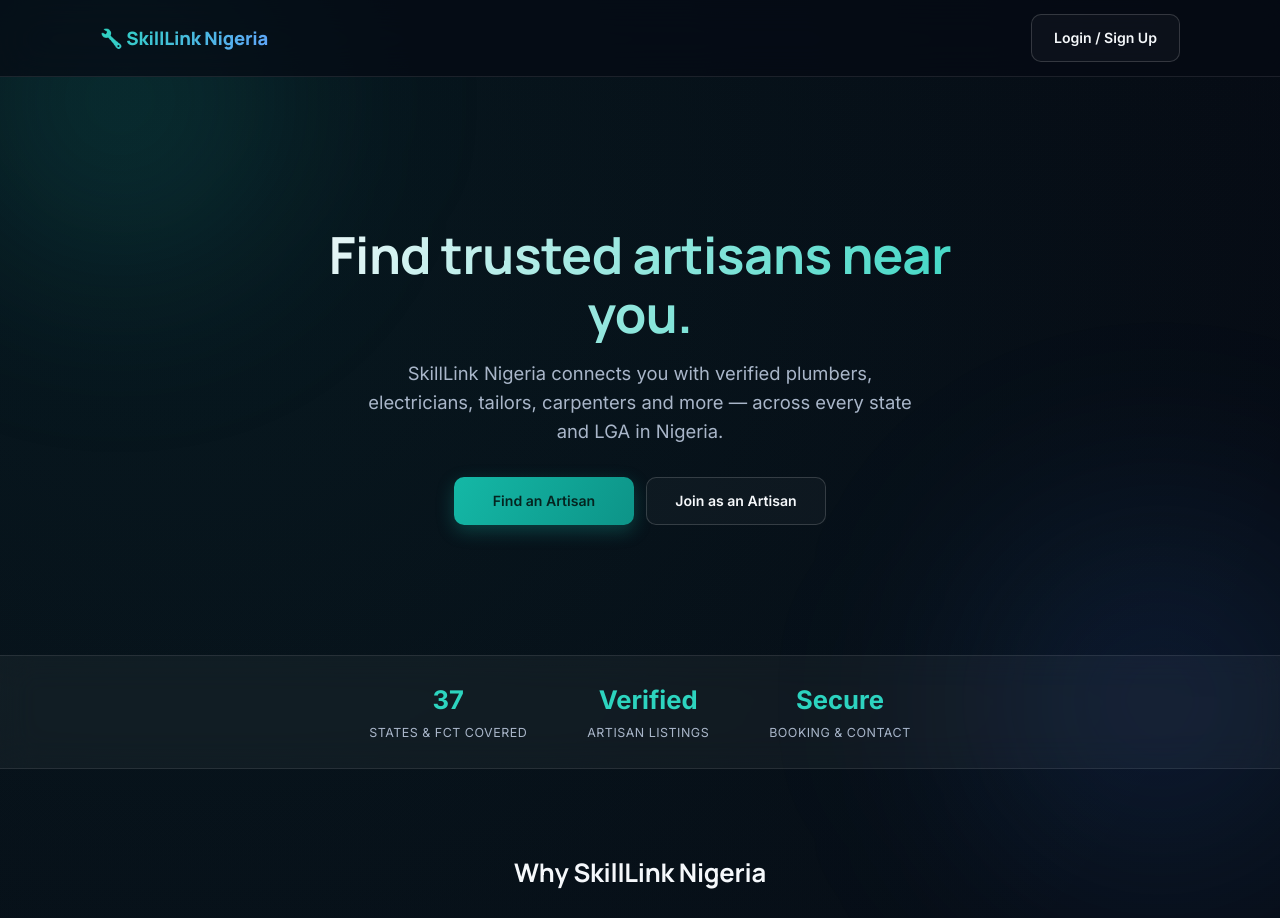
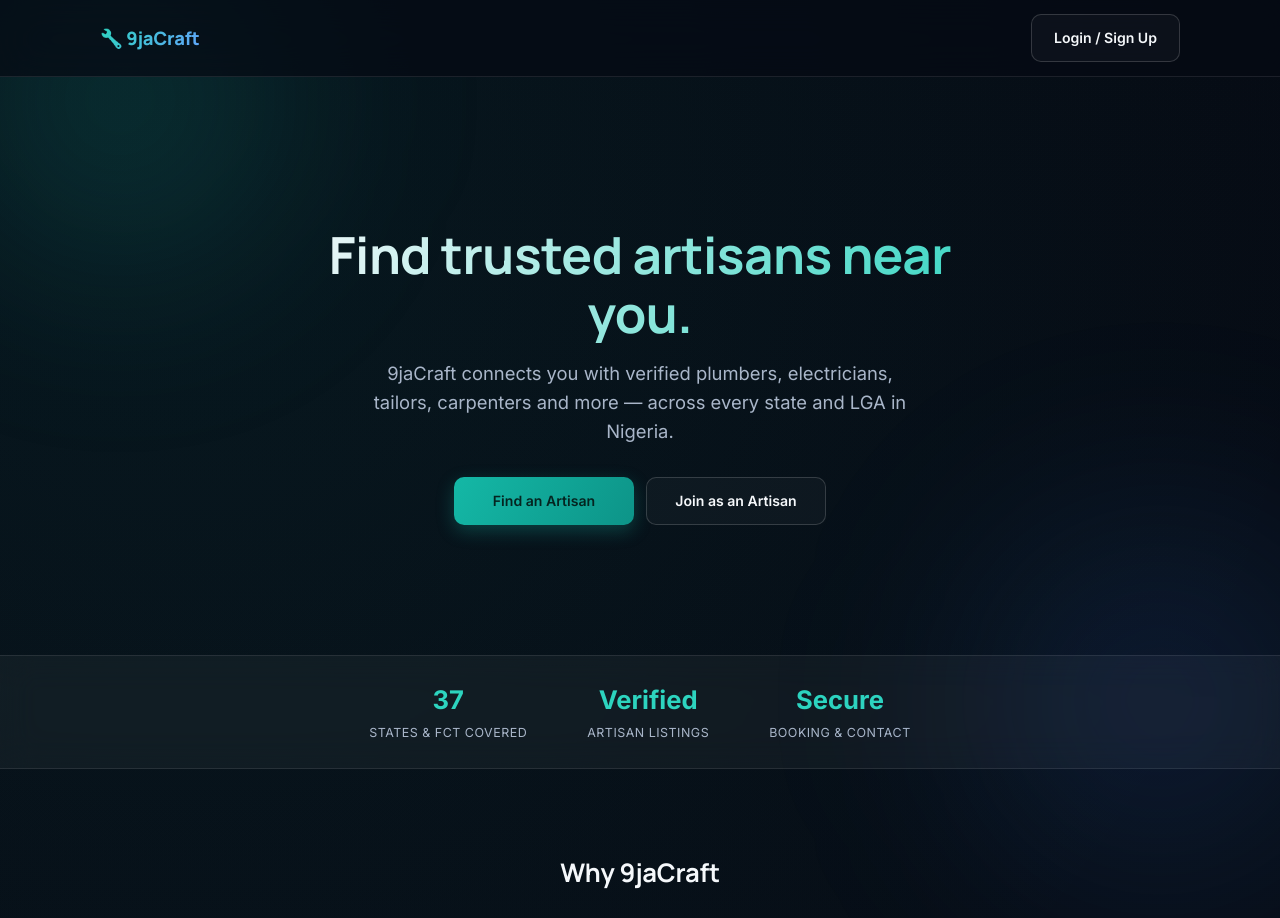
Before and after one commit to Eliza-9/9jaCraft-, a website: page public/landing.html in a window 1280 px wide. Shown: the top 918 px of the page. Drawn offline with Linux system fonts and the light colour scheme.

Commit message:
Update landing.html

```diff
--- a/public/landing.html
+++ b/public/landing.html
@@ -3,14 +3,14 @@
 <head>
   <meta charset="UTF-8">
   <meta name="viewport" content="width=device-width, initial-scale=1.0">
-  <title>SkillLink Nigeria — Find Trusted Artisans Near You</title>
+  <title>9jaCraft — Find Trusted Artisans Near You</title>
   <link rel="stylesheet" href="/style.css">
 </head>
 <body>
 
   <header class="header">
     <div class="header-content">
-      <div class="logo">🔧 SkillLink Nigeria</div>
+      <div class="logo">🔧 9jaCraft</div>
       <a href="/index.html" class="btn btn-outline">Login / Sign Up</a>
     </div>
   </header>
@@ -22,7 +22,7 @@
       <div class="container">
         <h1>Find trusted artisans near you.</h1>
         <p class="hero-sub">
-          SkillLink Nigeria connects you with verified plumbers, electricians, tailors, carpenters and more —
+          9jaCraft connects you with verified plumbers, electricians, tailors, carpenters and more —
           across every state and LGA in Nigeria.
         </p>
         <div class="hero-actions">
@@ -52,7 +52,7 @@
 
     <!-- Features -->
     <section class="container">
-      <h2 class="section-heading">Why SkillLink Nigeria</h2>
+      <h2 class="section-heading">Why 9jaCraft</h2>
       <div class="feature-grid">
         <div class="feature-card">
           <div class="feature-icon">🔍</div>
@@ -129,7 +129,7 @@
 
   <footer class="site-footer">
     <div class="container">
-      <p>🔧 SkillLink Nigeria — Connecting Nigerians with trusted local artisans.</p>
+      <p>🔧 9jaCraft — Connecting Nigerians with trusted local artisans.</p>
     </div>
   </footer>
 
```
